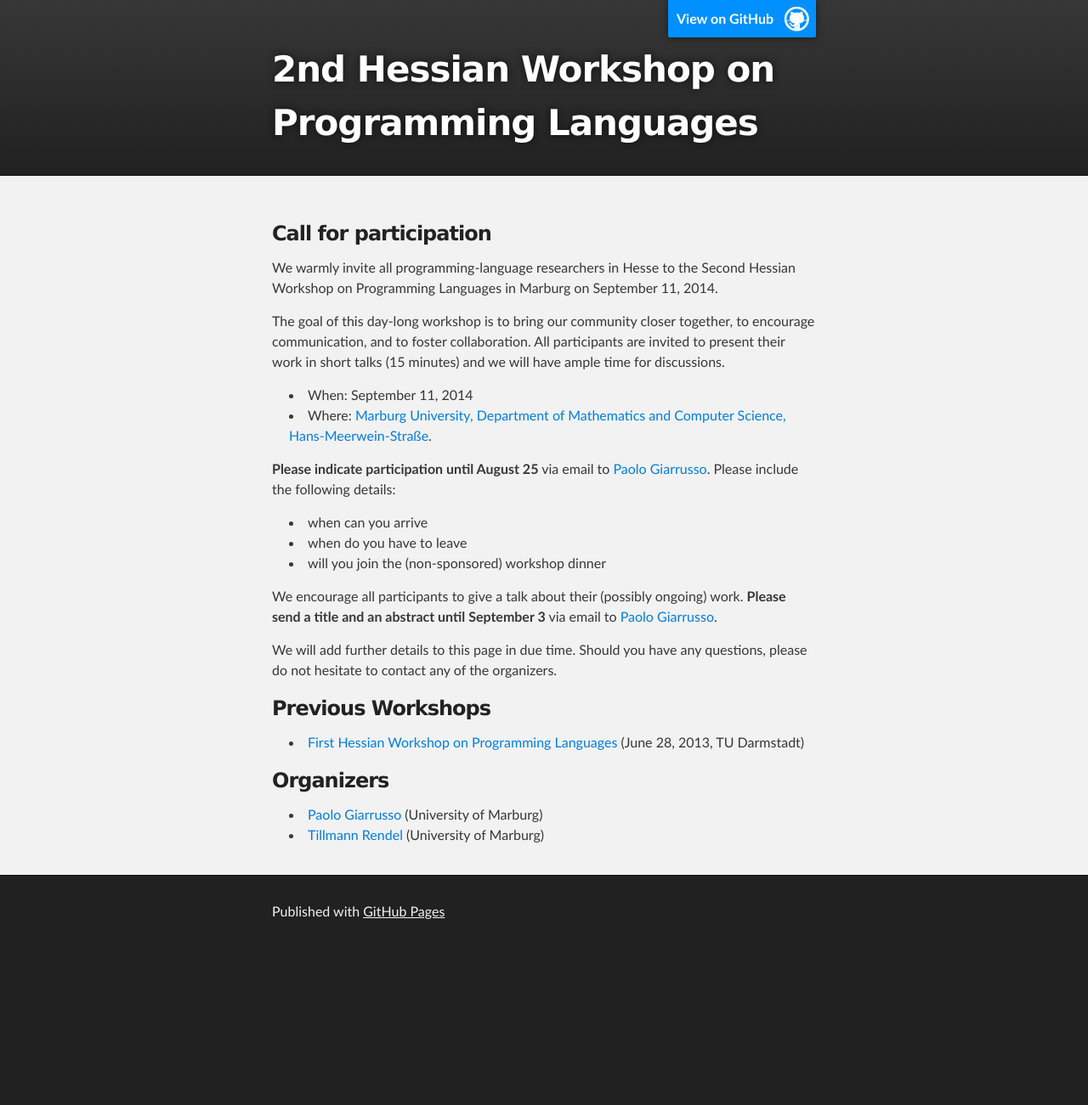
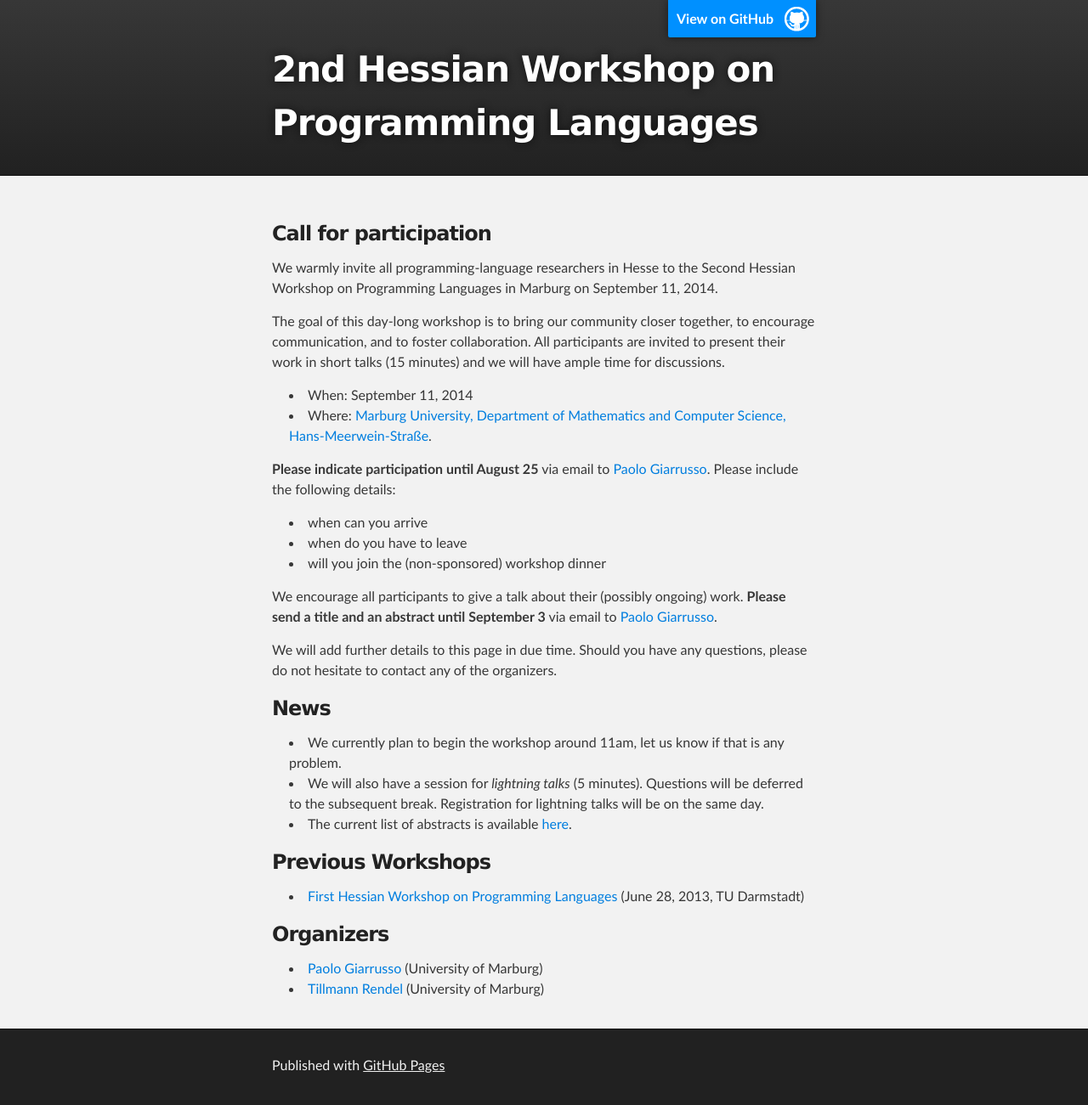
Before and after one commit to ps-mr/hesspl-2014, a Jekyll site: the page built from index.md, in a window 1280 px wide. Shown: the whole page at 85% size. Built offline with Jekyll 4.4.1, drawn with Linux system fonts in a browser that asks for light colours; before the commit the page ends 1120 px from its top, so only the background shows below that.

Commit message:
News/link to abstracts

```diff
--- a/index.md
+++ b/index.md
@@ -29,6 +29,15 @@ Giarrusso](pgiarrusso@informatik.uni-marburg.de).
 We will add further details to this page in due time.
 Should you have any questions, please do not hesitate to contact any of the organizers.
 
+### News
+
+* We currently plan to begin the workshop around 11am, let us know if
+that is any problem.
+* We will also have a session for *lightning talks* (5 minutes). Questions will be
+deferred to the subsequent break. Registration for lightning talks will be on
+the same day.
+* The current list of abstracts is available [here](abstracts.html).
+
 ### Previous Workshops
  * [First Hessian Workshop on Programming Languages](http://erdweg.org/HessPL/index.html) (June 28, 2013, TU Darmstadt)
 
```
